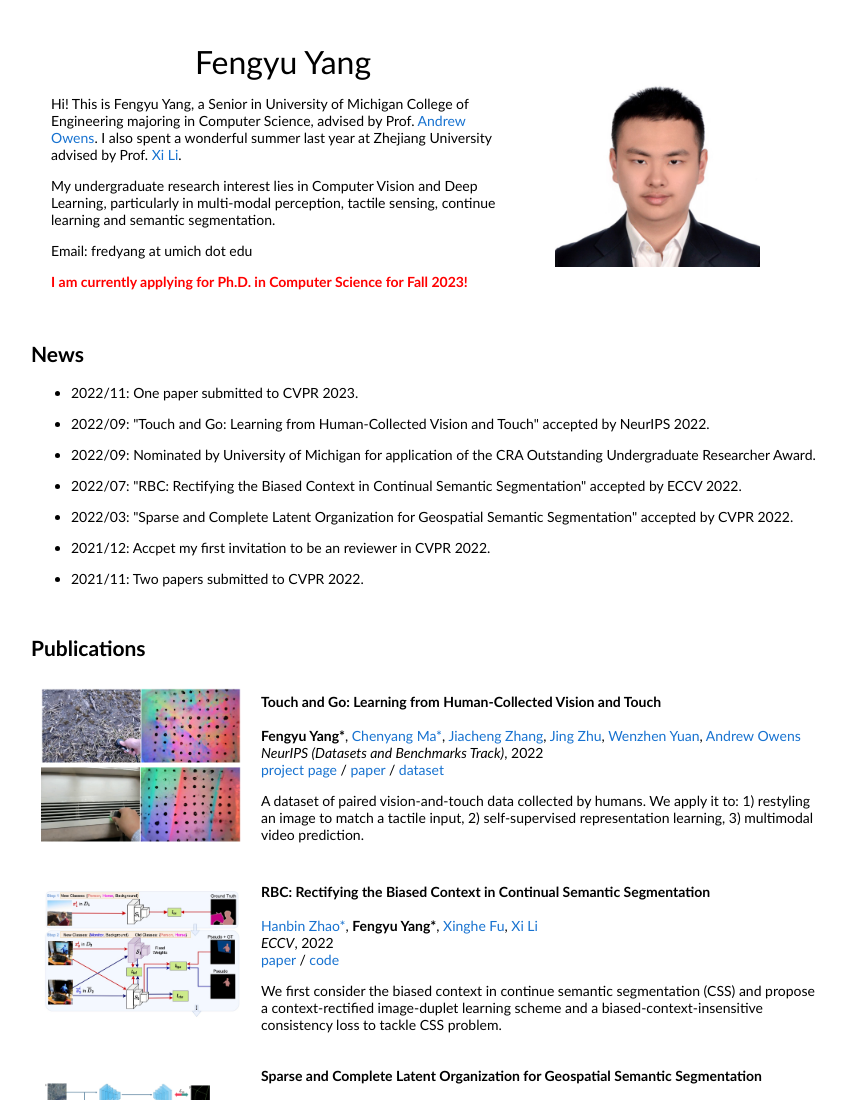
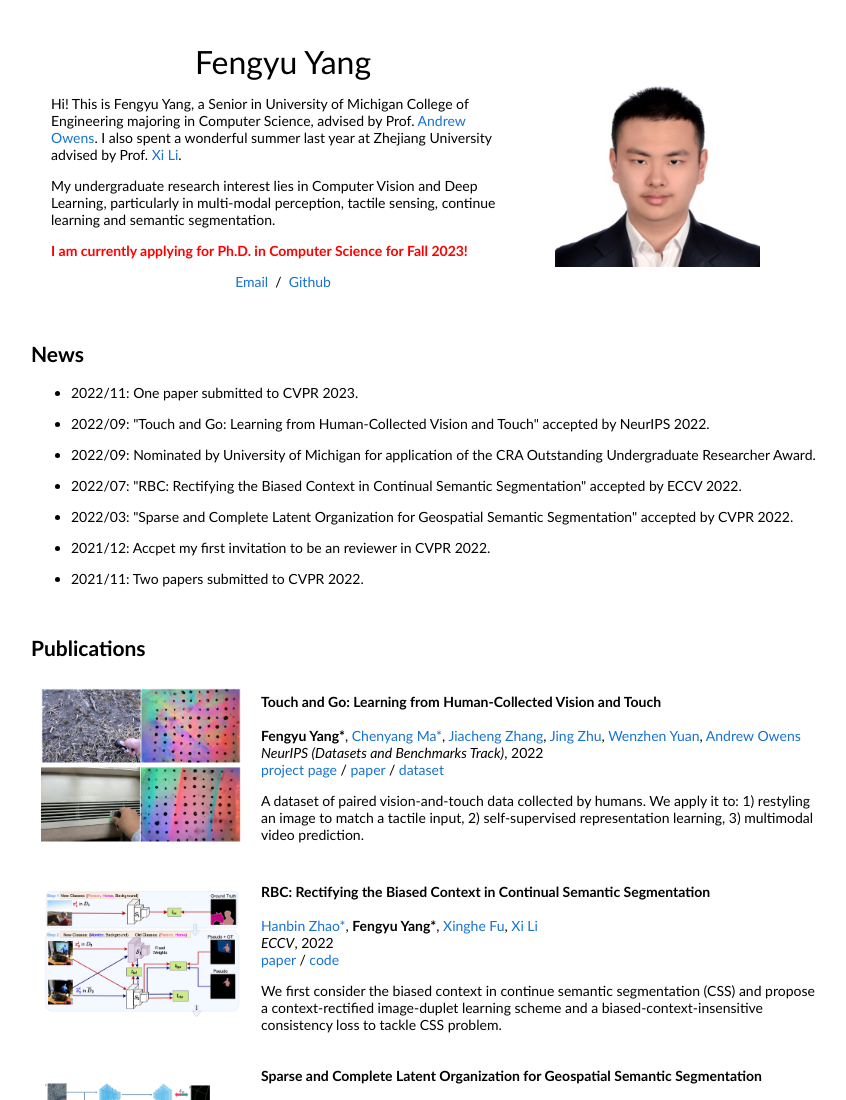
Before and after one commit to fredfyyang/fredfyyang.github.io, a plain HTML site: page index.html in a window 1280 px wide. Shown: the top 1100 px of the page, without its empty margins (209-1055 px from the left). Drawn offline with Linux system fonts and the light colour scheme.

Commit message:
Add files via upload

```diff
--- a/index.html
+++ b/index.html
@@ -27,21 +27,19 @@
                 My undergraduate research interest lies in Computer Vision and Deep Learning, particularly in multi-modal perception, tactile sensing, continue learning and semantic segmentation.
               </p>
 
-              <p> Email: fredyang at umich dot edu</p>
-
               <p>
 
                 <font color="red"><strong>I am currently applying for Ph.D. in Computer Science for Fall 2023!</strong></font>
               </p>
-              <!-- <p style="text-align:center">   -->
-                <!-- <a href="fredyang@umich.edu">Email</a> &nbsp/&nbsp -->
+              <p style="text-align:center">
+                <a href="mailto:fredyang@umich.edu">Email</a> &nbsp/&nbsp
                 <!-- <a href="data/JonBarron-CV.pdf">CV</a> &nbsp/&nbsp
                 <a href="data/JonBarron-bio.txt">Bio</a> &nbsp/&nbsp -->
                 <!-- <a href="https://scholar.google.com/citations?hl=en&user=jktWnL8AAAAJ">Google Scholar</a> &nbsp/&nbsp -->
-                <!-- <a href="https://twitter.com/jon_barron">Twitter</a> &nbsp/&nbsp
-                <a href="https://github.com/jonbarron/">Github</a> -->
-              <!-- </p>
-            </td> -->
+                <!-- <a href="https://twitter.com/jon_barron">Twitter</a> &nbsp/&nbsp -->
+                <a href="https://github.com/fred206968/">Github</a>
+              </p>
+            </td>
             <td style="padding:2.5%;width:40%;max-width:40%">
               <a href="images/fred.jpg"><img style="width:80%;max-width:100%" alt="profile photo" src="images/fred.jpg" class="hoverZoomLink"></a>
             </td>
```
